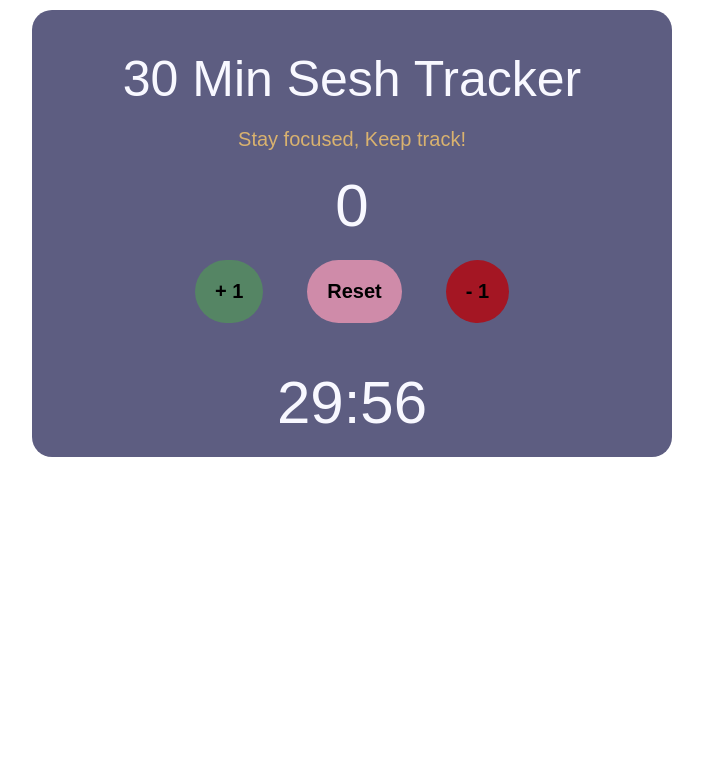
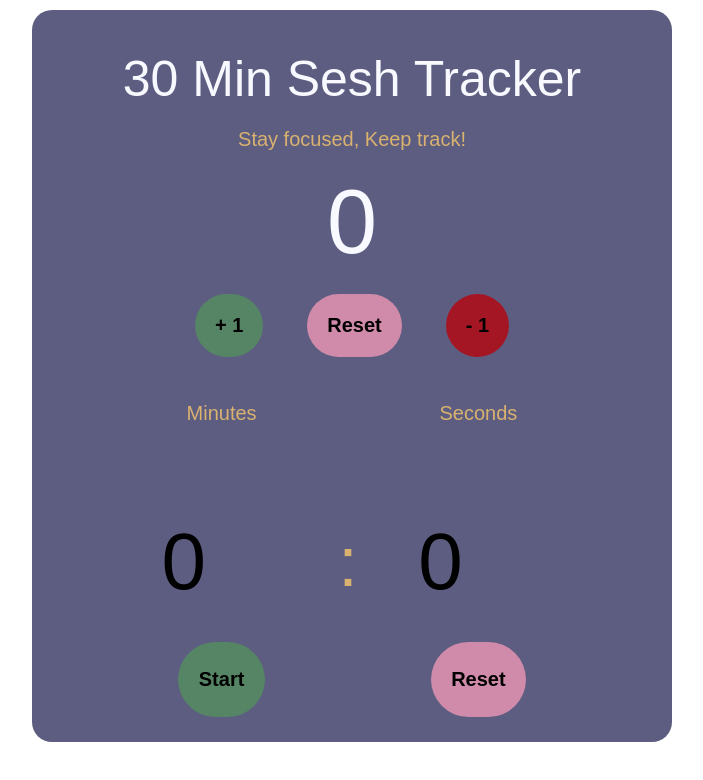
Before and after one commit to beanguap/30Min-Sesh-Tracker, a plain HTML site: page CodingTracker.html in a window 1280 px wide. Shown: the whole page, without its empty margins (288-991 px from the left). Drawn offline with Linux system fonts and the light colour scheme.

Commit message:
Added countdown, hid spinbox

```diff
--- a/CodingTracker.html
+++ b/CodingTracker.html
@@ -16,7 +16,12 @@
                 <button id="plusBtn">+ 1</button>
                 <button id="resetBtn">Reset</button>
                 <button id="subBtn">- 1</button>
-                <p id="countdown">30:00</p>
+                <div class="countdownTimer">
+                    <p id="minLabel" class="label">Minutes</p><p id="secLabel" class="label">Seconds</p>
+                    <input id="minute" type="number" max="60" min="0" value="0" class="time"><p id="p1" class="semicolon">:</p><input id="seconds" type="number" max="60" min="0" value="0" class="time">
+                    <button id="startBtn" class="btn">Start</button>
+                    <button id="resetcountBtn" class="btn">Reset</button>
+                </div>
             </div>
         </div>
         <script src="index.js"></script>
--- a/styles.css
+++ b/styles.css
@@ -2,6 +2,20 @@
     box-sizing: border-box;
     margin: 0;
     padding: 0;
+}
+
+/* Chrome, Safari, Edge, Opera */
+input::-webkit-outer-spin-button,
+input::-webkit-inner-spin-button {
+  -webkit-appearance: none;
+  margin: 0;
+}
+
+/* Hides spin box from displaying in browsers */
+
+/* Firefox */
+input[type=number] {
+  -moz-appearance: textfield;
 }
 
 
@@ -10,7 +24,6 @@
     flex-direction: column;
     gap: 20px;
     align-items: center;
-
 }
 
 .content{
@@ -55,7 +68,7 @@ p {
     font-family: "Montserrat", sans-serif;
     font-weight: 500;
     text-align: center;
-    font-size: 60px;
+    font-size: 90px;
     padding: 20px;
     color: #F8F8FF;;
 }
@@ -63,20 +76,6 @@ p {
 button {
     padding: 9px 25px;
     background-color: #558564;
-    border: none;
-    border-radius: 50px;
-    margin: 20px;
-    margin-bottom: 25px;
-    padding: 20px;
-    cursor: pointer;
-    font-size: 20px;
-    font-weight: 800;
-}
-
-
-#subBtn {
-    padding: 9px 25px;
-    background-color: #a41623;
     border: none;
     border-radius: 50px;
     margin: 20px;
@@ -99,3 +98,87 @@ button {
     font-size: 20px;
     font-weight: 800;
 }
+
+#subBtn {
+    padding: 9px 25px;
+    background-color: #a41623;
+    border: none;
+    border-radius: 50px;
+    margin: 20px;
+    margin-bottom: 25px;
+    padding: 20px;
+    cursor: pointer;
+    font-size: 20px;
+    font-weight: 800;
+}
+
+/* CSS for CountdownTimer begins below */
+
+
+.countdownTimer {
+    display: grid;
+    grid-template-columns: repeat(5, 1fr);
+    grid-template-rows: repeat(3, 1fr);
+}
+
+.time {
+    justify-self: center;
+    align-self: center;
+
+    border: none;
+    background-color: #ffffff00;
+    font-size: 80px;
+    width: 120px;
+    height: 100px;
+}
+
+#minLabel {
+    grid-area: 1/2/1/2;
+    font-size: 20px;
+}
+
+#secLabel {
+    grid-area: 1/4/1/4;
+    font-size: 20px;
+}
+
+#minute {
+    grid-area: 2/2/2/2;
+}
+
+.semicolon {
+    grid-area: 2/3/2/3;
+    font-size: 70px;
+}
+
+#seconds {
+    grid-area: 2/4/2/4;
+}
+
+#startBtn {
+    padding: 9px 25px;
+    background-color: #558564;
+    border: none;
+    border-radius: 50px;
+    margin: 20px;
+    margin-bottom: 25px;
+    padding: 20px;
+    cursor: pointer;
+    font-size: 20px;
+    font-weight: 800;
+    grid-area: 3/2/3/3;
+}
+
+#resetcountBtn {
+    padding: 9px 25px;
+    background-color: #cf8ba9;
+    border: none;
+    border-radius: 50px;
+    margin: 20px;
+    margin-bottom: 25px;
+    padding: 20px;
+    cursor: pointer;
+    font-size: 20px;
+    font-weight: 800;
+    grid-area: 3/4/3/4;
+}
```
